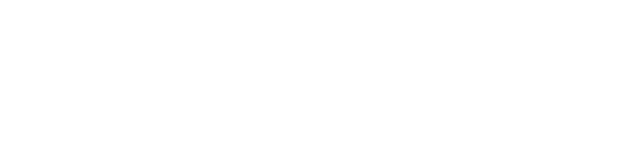
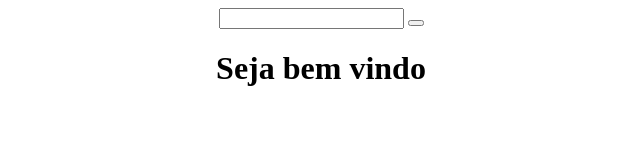
Before and after one commit to lucianofo4/site-do-mapa, a plain HTML site: page public_html/index.html in a window 1280 px wide. Shown: the whole page, without its empty margins (319-959 px from the left). Drawn offline with Linux system fonts and the light colour scheme.

Commit message:
barra de pesquisa do site do mapilha

```diff
--- a/public_html/index.html
+++ b/public_html/index.html
@@ -4,9 +4,16 @@
     <meta charset="UTF-8">
     <meta name="viewport" content="width=device-width, initial-scale=1.0">
     <meta http-equiv="X-UA-Compatible" content="ie=edge">
-    <title>Document</title>
+    <title>site mapilha</title>
 </head>
 <body>
+        <div id="conteudo">
+                <center id="centro">
+                    <input id="digitado"></input>
+                    <button onclick="main()">
 
+                    </button>
+
+    <h1>Seja bem vindo</h1>
 </body>
 </html>
```
